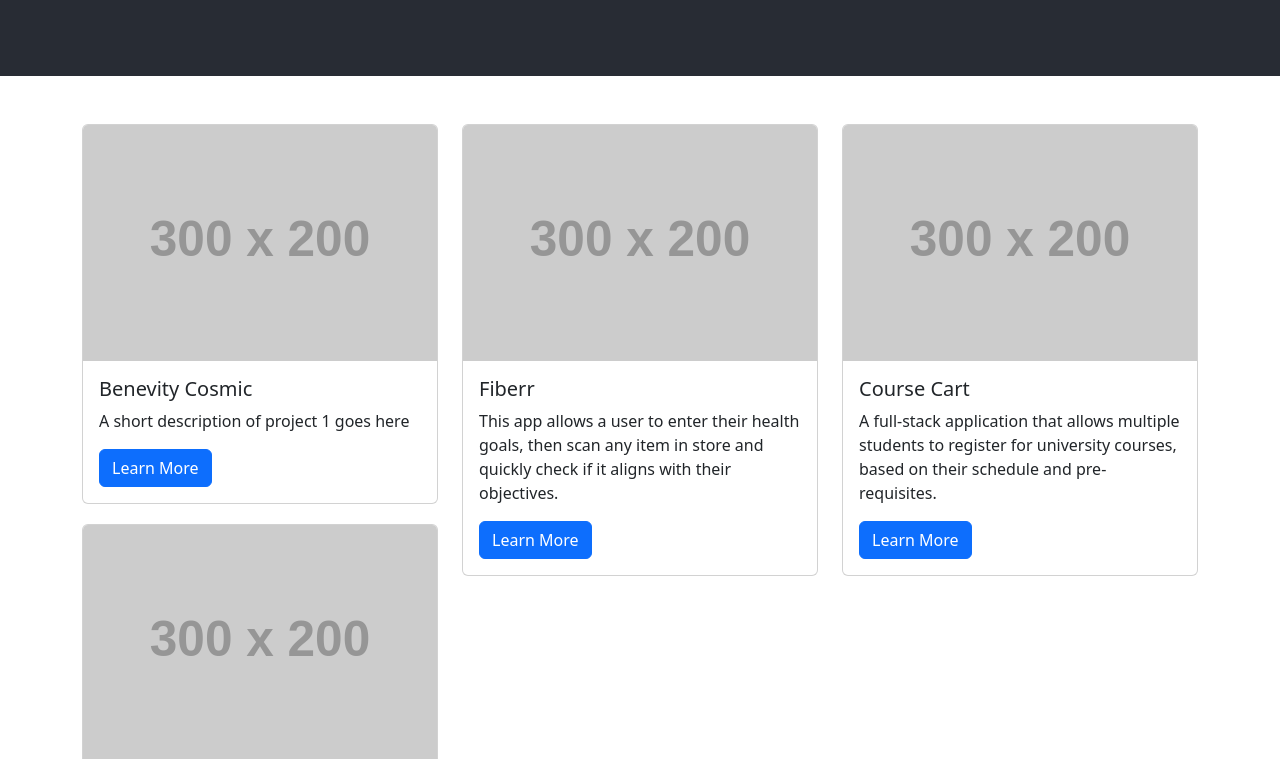
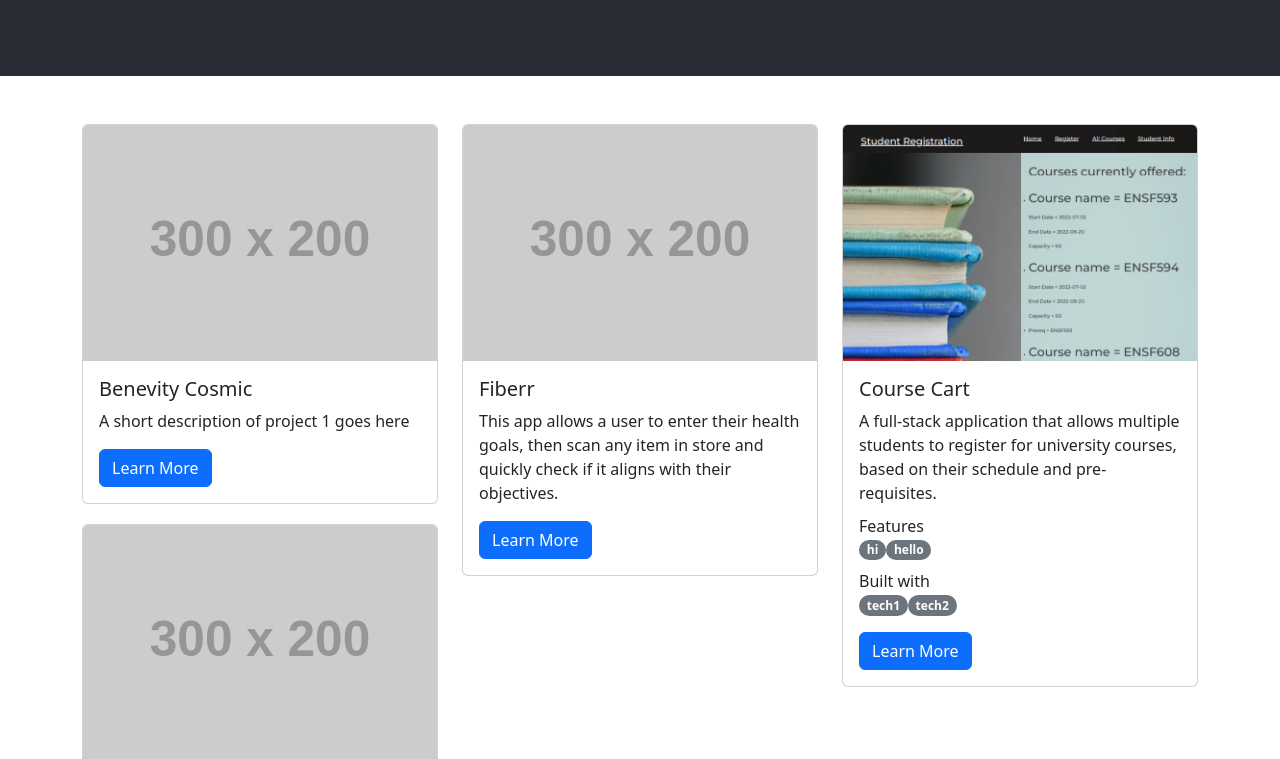
Before and after one commit to VladT7/portfolio, a React (Create React App) app: page / in a window 1280 px wide. Shown: the part 620-1379 px from the top of the page. Built offline with nearby package versions, Linux system fonts and the light colour scheme.

Commit message:
update courseCart, add space for features and technologies

```diff
--- a/src/App.css
+++ b/src/App.css
@@ -39,3 +39,7 @@
 [data-scroll] {
   scroll-behavior: smooth;
 }
+.pill-container {
+  display: flex;
+  flex-wrap: wrap;
+}
--- a/src/components/ProjectCard.tsx
+++ b/src/components/ProjectCard.tsx
@@ -1,9 +1,11 @@
-import { Card } from "react-bootstrap";
+import { Card, Badge } from "react-bootstrap";
 import Button from "react-bootstrap/esm/Button";
 
 interface ProjectCardProps {
   title: string;
-  description: string;
+  description: React.ReactNode;
+  features?: string[];
+  technologies?: string[];
   imageUrl: string;
   projectUrl: string;
 }
@@ -13,6 +15,8 @@ function ProjectCard({
   description,
   imageUrl,
   projectUrl,
+  features,
+  technologies,
 }: ProjectCardProps) {
   return (
     <Card style={{ marginBottom: 20 }}>
@@ -20,6 +24,38 @@ function ProjectCard({
       <Card.Body>
         <Card.Title>{title}</Card.Title>
         <Card.Text>{description}</Card.Text>
+        {features && (
+          <>
+            <Card.Subtitle>Features</Card.Subtitle>
+            <Card.Text>
+              <div className="pill-container">
+                {features.map((feature, index) => (
+                  <div key={index}>
+                    <Badge pill bg="secondary">
+                      {feature}
+                    </Badge>{" "}
+                  </div>
+                ))}
+              </div>
+            </Card.Text>
+          </>
+        )}
+        {technologies && (
+          <>
+            <Card.Subtitle>Built with</Card.Subtitle>
+            <Card.Text>
+              <div className="pill-container">
+                {technologies.map((technology, index) => (
+                  <div key={index}>
+                    <Badge pill bg="secondary">
+                      {technology}
+                    </Badge>{" "}
+                  </div>
+                ))}
+              </div>
+            </Card.Text>
+          </>
+        )}
         <Button variant="primary" href={projectUrl}>
           Learn More
         </Button>
--- a/src/components/Projects.tsx
+++ b/src/components/Projects.tsx
@@ -34,10 +34,18 @@ function Projects() {
           <ProjectCard
             title={"Course Cart"}
             description={
-              "A full-stack application that allows multiple students to register for university courses, based on their schedule and pre-requisites."
+              <div>
+                <p>
+                  A full-stack application that allows multiple students to
+                  register for university courses, based on their schedule and
+                  pre-requisites.
+                </p>
+              </div>
             }
-            imageUrl={"https://via.placeholder.com/300x200"}
-            projectUrl="https://www.google.com"
+            features={["hi", "hello"]}
+            technologies={["tech1", "tech2"]}
+            imageUrl={"/media/courseCart.png"}
+            projectUrl="https://github.com/VladT7/ENSF607project"
           ></ProjectCard>
         </Col>
       </Row>
```
Also changed, not shown: public/media/courseCart.png (added).
